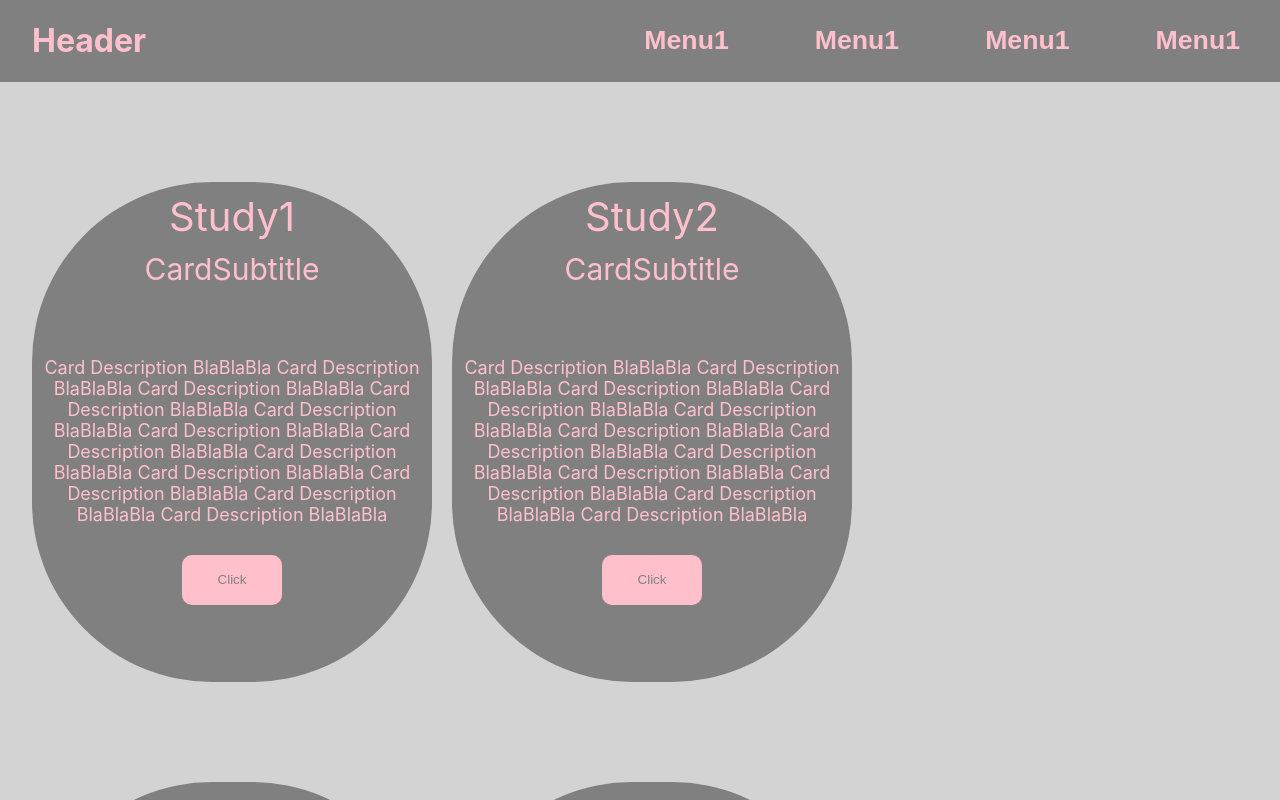
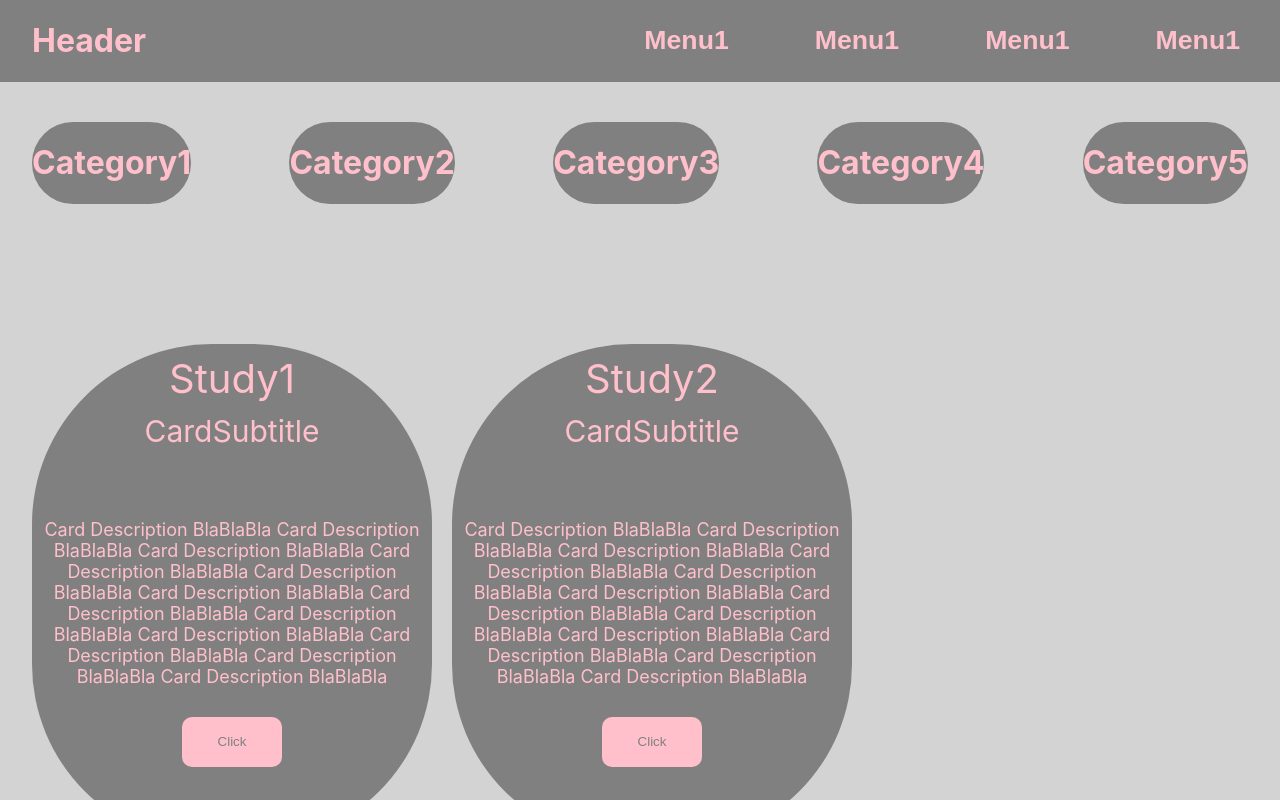
Before and after one commit to yeoniii20/notice-page, a React (Create React App) app: page / in a window 1280 px wide. Shown: the top 800 px of the page. Built offline with nearby package versions, Linux system fonts and the light colour scheme.

Commit message:
Category 생성 및 ui 구현

```diff
--- a/src/App.js
+++ b/src/App.js
@@ -1,4 +1,5 @@
 import "./App.css";
+import Category from "./constant/Category";
 import Header from "./constant/Header";
 import NoticeDetailPage from "./constant/NoticeDetailPage";
 import NoticePage from "./constant/NoticePage";
@@ -7,6 +8,7 @@ function App() {
   return (
     <div className="App">
       <Header />
+      <Category />
       <NoticePage />
       <NoticeDetailPage />
     </div>
--- /dev/null
+++ b/src/constant/Category.jsx
@@ -0,0 +1,27 @@
+import * as S from "./Category.style";
+
+const Category = () => {
+  return (
+    <S.Wrapper>
+      <S.Container>
+        <S.Category>
+          <S.CategoryTitle>Category1</S.CategoryTitle>
+        </S.Category>
+        <S.Category>
+          <S.CategoryTitle>Category2</S.CategoryTitle>
+        </S.Category>
+        <S.Category>
+          <S.CategoryTitle>Category3</S.CategoryTitle>
+        </S.Category>
+        <S.Category>
+          <S.CategoryTitle>Category4</S.CategoryTitle>
+        </S.Category>
+        <S.Category>
+          <S.CategoryTitle>Category5</S.CategoryTitle>
+        </S.Category>
+      </S.Container>
+    </S.Wrapper>
+  );
+};
+
+export default Category;
--- /dev/null
+++ b/src/constant/Category.style.js
@@ -0,0 +1,19 @@
+import styled from "styled-components";
+
+export const Wrapper = styled.div``;
+
+export const Container = styled.div`
+  display: flex;
+  background-color: lightgray;
+  padding: 40px 32px;
+  justify-content: space-between;
+`;
+
+export const Category = styled.div`
+  background-color: gray;
+  border-radius: 300px;
+`;
+
+export const CategoryTitle = styled.h1`
+  color: pink;
+`;
```
